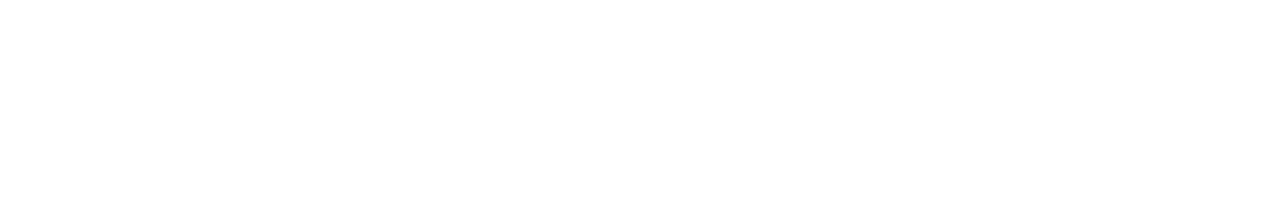
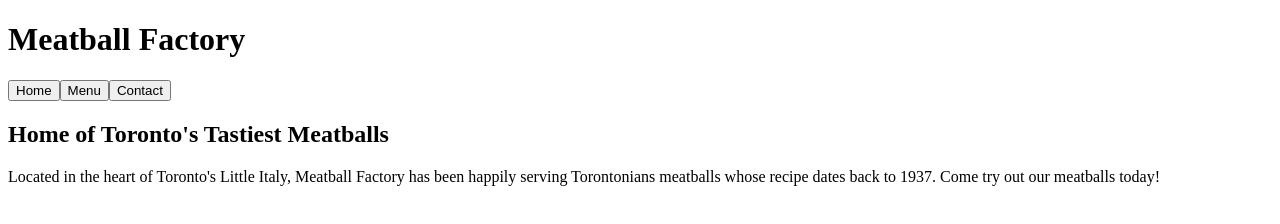
Before and after one commit to justinchang91/Restaurant-Page, a website built with webpack: page dist/index.html in a window 1280 px wide. Built offline with nearby package versions, Linux system fonts and the light colour scheme.

Commit message:
Created the html elements using javascript in a new module

```diff
--- a/src/index.js
+++ b/src/index.js
@@ -1 +1,8 @@
-console.log("Hello?? Is this working?");
+import {loadElements} from './load-elements'
+
+//const container = document.createElement("div");
+//container.textContent = "hello world";
+
+const content = document.querySelector("#content");
+loadElements(content);
+console.log(content);
--- /dev/null
+++ b/src/load-elements.js
@@ -0,0 +1,34 @@
+function loadElements(content) {
+    const title = document.createElement("h1");
+    title.textContent = "Meatball Factory";
+    content.appendChild(title);
+
+    const navbar = document.createElement("nav");
+
+    const home = document.createElement("button");
+    home.textContent = "Home";
+
+    const menu = document.createElement("button");
+    menu.textContent = "Menu";
+
+    const contact = document.createElement("button");
+    contact.textContent = "Contact";
+
+    navbar.appendChild(home);
+    navbar.appendChild(menu);
+    navbar.appendChild(contact);
+
+    content.appendChild(navbar);
+
+    const heading = document.createElement("h2");
+    heading.textContent = "Home of Toronto's Tastiest Meatballs";
+    content.appendChild(heading);
+
+    const intro = document.createElement("p");
+    intro.textContent = "Located in the heart of Toronto's Little Italy, Meatball Factory \
+                        has been happily serving Torontonians meatballs whose recipe dates back \
+                        to 1937. Come try out our meatballs today!";
+    content.appendChild(intro);
+}
+
+export { loadElements };
```
Also changed, not shown: dist/index.html, dist/main.js.
